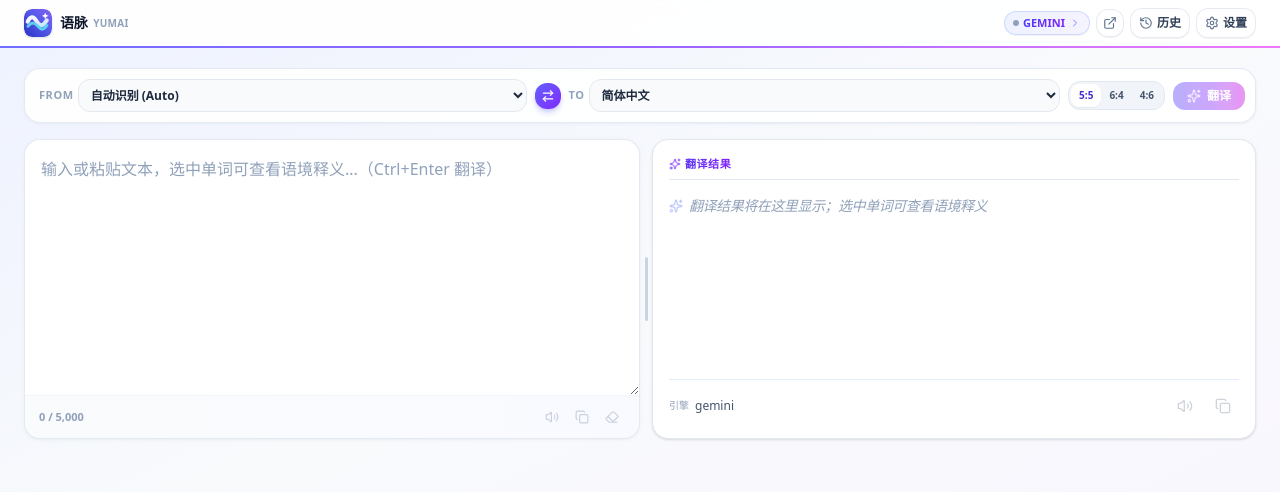
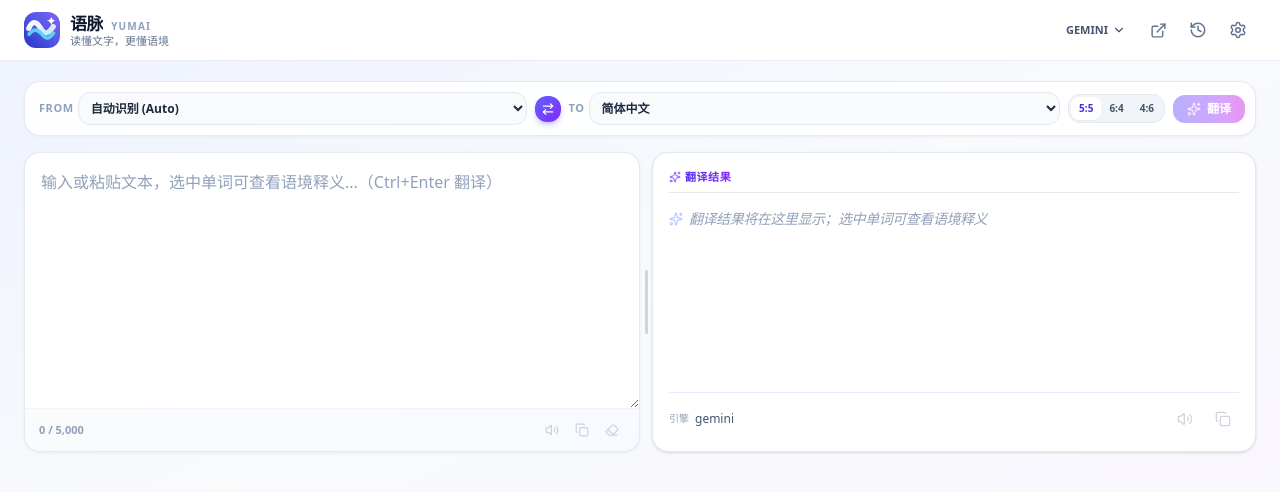
Before and after one commit to xiaobaoliu849/freeai-context-translator, a React (Vite) app: page / in a window 1280 px wide. Shown: the top 492 px of the page. Built offline with nearby package versions, Linux system fonts and the light colour scheme.

Commit message:
design(ui4): rebuild compact YUMAI header with accessible controls

```diff
--- a/src/components/Header.tsx
+++ b/src/components/Header.tsx
@@ -1,5 +1,5 @@
 import React from 'react';
-import { Settings, History, ChevronRight, ExternalLink, Pin, X } from 'lucide-react';
+import { Settings, History, ChevronDown, ExternalLink, Pin, X } from 'lucide-react';
 import { AppSettings } from '../types';
 
 interface HeaderProps {
@@ -25,13 +25,13 @@ export const Header: React.FC<HeaderProps> = ({
   onClose,
   onDragStart,
 }) => {
-  const providerName = settings?.defaultProvider ? settings.defaultProvider.toUpperCase() : 'GEMINI';
+  const providerName = (settings?.defaultProvider || 'gemini').toUpperCase();
   const logoUrl = typeof chrome !== 'undefined' && chrome.runtime?.getURL
     ? chrome.runtime.getURL('assets/yumai-mark.svg')
     : '/assets/yumai-mark.svg';
   const [logoError, setLogoError] = React.useState(false);
 
-  const handleOpenFullTab = () => {
+  const openFullTab = () => {
     if (typeof chrome !== 'undefined' && chrome.tabs?.create) {
       chrome.tabs.create({ url: chrome.runtime.getURL('popup.html') });
     } else {
@@ -39,108 +39,78 @@ export const Header: React.FC<HeaderProps> = ({
     }
   };
 
+  const iconButton = 'yumai-icon-button inline-flex h-9 w-9 shrink-0 items-center justify-center rounded-xl text-slate-500 hover:text-slate-900 hover:bg-slate-100 focus-visible:outline-2 focus-visible:outline-offset-2 focus-visible:outline-indigo-500 transition-colors';
+
   return (
-    <header className="bg-white/90 backdrop-blur-md sticky top-0 z-30 select-none">
-      <div className="max-w-[1400px] mx-auto px-3 sm:px-6 py-2 flex items-center justify-between gap-2">
-        {/* Left: Brand Logo */}
-        <div className={isFloating ? "flex items-center gap-2 cursor-move" : "flex items-center gap-2"} onPointerDown={isFloating ? onDragStart : undefined} title={isFloating ? "按住品牌区域移动悬浮窗" : undefined}>
+    <header className="yumai-header sticky top-0 z-30 shrink-0 border-b border-slate-200/75 bg-white">
+      <div className="mx-auto max-w-[1400px] h-[60px] px-4 sm:px-6 flex items-center justify-between gap-3">
+        <div
+          className={`flex min-w-0 items-center gap-2.5 ${isFloating ? 'cursor-move' : ''}`}
+          onPointerDown={isFloating ? onDragStart : undefined}
+          title={isFloating ? '按住品牌区域移动窗口' : undefined}
+        >
           {!logoError ? (
-            <div className="rounded-lg shadow-sm shrink-0 overflow-hidden">
             <img
               src={logoUrl}
               alt="语脉图标"
               onError={() => setLogoError(true)}
-                className="w-7 h-7 rounded-lg object-cover block"
+              className="h-9 w-9 shrink-0 rounded-xl object-cover"
             />
+          ) : (
+            <span className="h-9 w-9 shrink-0 rounded-xl bg-indigo-600 text-white grid place-items-center text-base font-bold">语</span>
+          )}
+          <div className="min-w-0 flex flex-col leading-tight">
+            <div className="flex items-baseline gap-2">
+              <h1 className="truncate font-bold text-[17px] tracking-tight text-slate-900">语脉</h1>
+              <span className="text-[10px] font-semibold tracking-[0.12em] text-slate-400">YUMAI</span>
             </div>
-          ) : (
-            <div className="w-6 h-6 rounded-lg bg-gradient-to-br from-indigo-600 via-violet-600 to-fuchsia-500 text-white flex items-center justify-center font-black text-[11px] shadow-md shadow-indigo-500/30 shrink-0">
-              语
-            </div>
+            {!isPopup && !isFloating && (
+              <span className="text-[11px] text-slate-500">读懂文字，更懂语境</span>
             )}
-          <div className="flex items-center gap-1.5">
-            <h1 className="font-extrabold text-slate-900 text-xs sm:text-sm tracking-tight leading-none">
-              语脉
-            </h1>
-            <span className="hidden sm:inline text-[10px] font-semibold text-slate-400 tracking-wide">YUMAI</span>
           </div>
         </div>
 
-        {/* Right: Controls & Actions */}
-        <div className="flex items-center gap-1 sm:gap-1.5">
-          {/* Active AI Engine Pill */}
+        <div className="flex shrink-0 items-center gap-0.5 sm:gap-1">
           <button
+            type="button"
             onClick={openSettings}
-            className="flex items-center gap-1 px-2 py-1 rounded-xl bg-gradient-to-r from-indigo-50 to-violet-50 hover:from-indigo-100 hover:to-violet-100 border border-indigo-200/80 text-indigo-700 text-xs font-semibold transition-all cursor-pointer whitespace-nowrap shadow-2xs"
-            title="选择或配置 AI 服务商与模型" aria-label={`当前 AI 服务商：${providerName}，点击配置`}
+            className="yumai-provider inline-flex max-w-[112px] items-center gap-1 rounded-lg px-2.5 py-1.5 text-[11px] font-semibold text-slate-600 hover:bg-slate-100 focus-visible:outline-2 focus-visible:outline-indigo-500 transition-colors"
+            title="选择 AI 服务商与模型（并非连接状态）"
+            aria-label={`当前选择的服务商：${providerName}；打开设置`}
           >
-            <span className="w-1.5 h-1.5 rounded-full bg-slate-400 shrink-0" />
-            <span className="font-bold text-[10px] sm:text-[11px] bg-gradient-to-r from-indigo-600 to-violet-600 bg-clip-text text-transparent">{providerName}</span>
-            <ChevronRight className="w-3 h-3 text-indigo-400 shrink-0" />
+            <span className="truncate">{providerName}</span>
+            <ChevronDown className="w-3.5 h-3.5 shrink-0" />
           </button>
-
-          {/* Open Full Tab Button (available in popup and desktop) */}
           {!isFloating && (
-            <button
-              onClick={handleOpenFullTab}
-              className="group p-1.5 rounded-xl text-slate-600 hover:text-indigo-600 hover:bg-indigo-50/70 hover:border-indigo-300 transition-all cursor-pointer border border-slate-200/85 bg-white/90 shadow-2xs hover:shadow-xs"
-              title="在新标签页中打开大屏全屏视图" aria-label="在新标签页打开"
-            >
-              <ExternalLink className="w-3.5 h-3.5 text-slate-500 group-hover:text-indigo-600 transition-colors shrink-0" />
+            <button type="button" onClick={openFullTab} className={iconButton} title="在独立标签页打开" aria-label="在独立标签页打开">
+              <ExternalLink className="h-[17px] w-[17px]" />
             </button>
           )}
-
-          {/* History Button */}
+          <button type="button" onClick={openHistory} className={iconButton} title="翻译历史" aria-label="查看翻译历史">
+            <History className="h-[18px] w-[18px]" />
+          </button>
+          <button type="button" onClick={openSettings} className={iconButton} title="设置" aria-label="打开设置">
+            <Settings className="h-[18px] w-[18px]" />
+          </button>
+          {isFloating && onTogglePin && (
             <button
-            onClick={openHistory}
-            className="group p-1.5 sm:px-2 rounded-xl text-xs font-semibold text-slate-700 hover:text-indigo-600 hover:bg-indigo-50/70 hover:border-indigo-300 transition-all cursor-pointer border border-slate-200/85 bg-white/90 shadow-2xs hover:shadow-xs flex items-center justify-center gap-1"
-            title="历史翻译记录" aria-label="历史翻译记录"
+              type="button"
+              onClick={onTogglePin}
+              className={`${iconButton} ${isPinned ? 'bg-indigo-50 text-indigo-700' : ''}`}
+              title={isPinned ? '取消固定窗口' : '固定窗口'}
+              aria-label={isPinned ? '取消固定窗口' : '固定窗口'}
+              aria-pressed={isPinned}
             >
-            <History className="w-3.5 h-3.5 text-slate-500 group-hover:text-indigo-600 transition-colors shrink-0" />
-            {!isPopup && !isFloating && <span className="hidden sm:inline">历史</span>}
-          </button>
-
-          {/* Settings Button */}
-          <button
-            onClick={openSettings}
-            className="group p-1.5 sm:px-2 rounded-xl text-xs font-semibold text-slate-700 hover:text-indigo-600 hover:bg-indigo-50/70 hover:border-indigo-300 transition-all cursor-pointer border border-slate-200/85 bg-white/90 shadow-2xs hover:shadow-xs flex items-center justify-center gap-1"
-            title="设置 API Key 与偏好" aria-label="设置"
-          >
-            <Settings className="w-3.5 h-3.5 text-slate-500 group-hover:text-indigo-600 transition-colors shrink-0" />
-            {!isPopup && !isFloating && <span className="hidden sm:inline">设置</span>}
-          </button>
-
-          {/* Floating window only: Pin & Close */}
-          {isFloating && (
-            <>
-              {onTogglePin && (
-                <button
-                  onClick={onTogglePin}
-                  className={`p-1.5 rounded-xl transition-all cursor-pointer border flex items-center justify-center ${
-                    isPinned
-                      ? 'bg-gradient-to-r from-indigo-500 to-violet-600 text-white border-transparent font-bold shadow-sm shadow-indigo-500/35'
-                      : 'border-slate-200/85 bg-white/90 text-slate-500 hover:text-indigo-600 hover:bg-indigo-50/70 hover:border-indigo-300 shadow-2xs'
-                  }`}
-                  title={isPinned ? '已固定（点击取消固定）' : '固定窗口（点击页面空白处不关闭）'} aria-label={isPinned ? '取消固定窗口' : '固定窗口'}
-                >
-                  <Pin className={`w-3.5 h-3.5 ${isPinned ? 'fill-white rotate-45' : ''}`} />
+              <Pin className={`h-[17px] w-[17px] ${isPinned ? 'fill-current rotate-45' : ''}`} />
             </button>
           )}
-              {onClose && (
-                <button
-                  onClick={onClose}
-                  className="p-1.5 rounded-xl border border-slate-200/85 bg-white/90 text-slate-400 hover:text-rose-600 hover:bg-rose-50 hover:border-rose-300 transition-all cursor-pointer flex items-center justify-center shadow-2xs hover:shadow-xs"
-                  title="关闭 (Esc)" aria-label="关闭悬浮窗"
-                >
-                  <X className="w-3.5 h-3.5" />
+          {isFloating && onClose && (
+            <button type="button" onClick={onClose} className={iconButton} title="关闭 (Esc)" aria-label="关闭窗口">
+              <X className="h-[18px] w-[18px]" />
             </button>
-              )}
-            </>
           )}
         </div>
       </div>
-      {/* Gradient accent hairline — gives the whole popup its brand color pop */}
-      <div className="h-[2px] bg-gradient-to-r from-indigo-500 via-violet-500 to-fuchsia-400 opacity-90" />
     </header>
   );
 };
```
Lines whose indentation alone changed are shown as unchanged.
